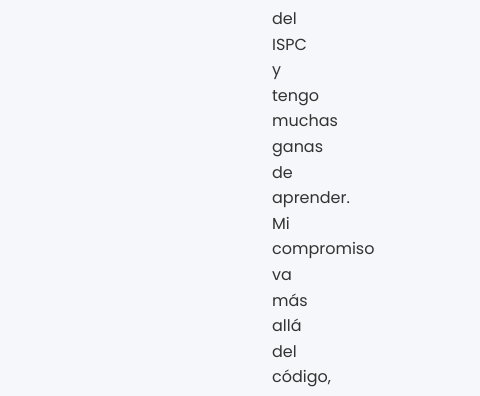
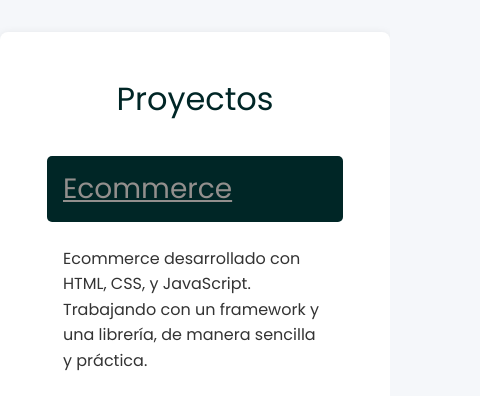
Before and after one commit to marian-casa/Portafolio, a plain HTML site: page index.html in a window 390 px wide. Shown: the part 861-1257 px from the top of the page, 480 px wide, since content can reach past the window. Drawn offline with nearby package versions, Linux system fonts and the light colour scheme.

Commit message:
responsive y mejora de estilos

```diff
--- a/index.html
+++ b/index.html
@@ -43,26 +43,26 @@
                 <i class="fa-brands fa-bootstrap"></i>
                 <p>Bootstrap</p>
             </div>
-            <div class="col">
+            <div class="col git">
                 <i class="fa-brands fa-git-alt"></i>
                 <p>Git</p>
             </div>
-            <div class="col">
+            <div class="col github">
                 <i class="fa-brands fa-github"></i>
                 <p>Github</p>
             </div>
 
-            <!-- Agrega más habilidades según sea necesario -->
+            <!-- Agregar más habilidades según sea necesario -->
         </div>
     </section>
 
     <!-- Projects Section -->
-    <section id="projects" class="seccionProyectos py-5">
+    <section id="projectos" class="seccionProyectos py-5">
         <h2 class="proyectosTitulo">Proyectos</h2>
         <div class="container">
             <div class="row">
-                <div class="col-md-6">
-                    <h3><a href="https://github.com/marian-casa/JS-ProyectoFinal-Casarino">Ecommerce</a></h3>
+                <div class="col-md-6 proyecto ecommerce">
+                    <h3 class="proyectoNombre"><a class="enlace" href="https://github.com/marian-casa/JS-ProyectoFinal-Casarino">Ecommerce</a></h3>
                     <p>Ecommerce desarrollado con HTML, CSS, y JavaScript. Trabajando con un framework y una librería, de manera sencilla y práctica.</p>
                     <p>Tecnologías:
                        <i class="fa-brands fa-html5"></i>
@@ -70,8 +70,8 @@
                        <i class="fa-brands fa-js"></i>
                     </p>
                 </div>
-                <div class="col-md-6">
-                    <h3><a href="https://github.com/marian-casa/DesarrolloWeb-PF-Casarino">Landing Page</a></h3>
+                <div class="col-md-6 proyecto">
+                    <h3 class="proyectoNombre"><a class="enlace" href="https://github.com/marian-casa/DesarrolloWeb-PF-Casarino">Landing Page</a></h3>
                     <p>Creación de un sitio web con HTML, Sass y tecnologías como Bootstrap y Animate.css, con un diseño responsive y minimalista.</p>
                     <p>Tecnologías:
                         <i class="fa-brands fa-html5"></i>
@@ -79,7 +79,7 @@
                        <i class="fa-brands fa-sass"></i>
                     </p>
                 </div>
-                <!-- Agrega más proyectos según sea necesario -->
+                <!-- Agregar más proyectos según sea necesario -->
             </div>
         </div>
     </section>
@@ -97,7 +97,7 @@
             <div class="form-group">
                 <textarea class="form-control" placeholder="Mensaje" required></textarea>
             </div>
-            <button type="submit" class="btn btn-primary">Enviar</button>
+            <button type="submit" class="enviar btn btn-primary">Enviar</button>
         </form>
     </section>
 
--- a/style.css
+++ b/style.css
@@ -22,6 +22,39 @@ body {
     padding: 2rem;
 }
 
+@media (max-width: 960px){
+    .introduccion {
+    text-align: center;
+    padding: 2rem 5rem;
+}
+
+.introduccion p{
+    padding: 1,5rem;
+}
+}
+
+@media (max-width: 768px){
+    .introduccion {
+    text-align: center;
+    padding: 1rem 5rem;
+}
+
+.introduccion p{
+    padding: 1rem;
+}
+}
+
+@media (max-width: 576px){
+    .introduccion {
+    text-align: center;
+    padding: 4rem 1rem 2rem 1rem;
+}
+
+.introduccion p{
+    padding: 1rem;
+}
+}
+
 /* Encabezado */
 .introduccion h1{
   color: #003366; /* Azul oscuro */
@@ -33,10 +66,21 @@ body {
 }
 
 .habilidades h2{
-    color: #003366;
+    color: #002626;
     margin-bottom: 3rem;
 }
 
+@media (max-width: 576px){
+  .row{
+    padding: 0rem 2rem;
+  }
+  .git{
+    margin-left: 2rem;
+  }
+  .github{
+    margin-right: 2rem;
+  }
+}
 
 /* seccion proyectos */
 .container {
@@ -52,16 +96,47 @@ body {
   background-color: #ffffff; /* Blanco */
   border-radius: 8px;
   box-shadow: 0 2px 10px rgba(0, 0, 0, 0.1);
-  padding: 20px;
+
   flex: 1;
 }
 
 .proyectosTitulo{
-    color: #003366;
+    color: #002626;
     text-align: center;
-    margin-bottom: 2rem;
+    /* margin-bottom: 2rem; */
 }
 
+
+.proyecto{
+  /* background-color: #d3d3d4; */
+  border-radius: 1rem;
+  padding: 10px;
+  margin: 0;
+}
+
+.ecommerce{
+  padding: 10px;
+}
+
+.proyecto p{
+  padding: 1rem;
+}
+.proyectoNombre {
+  background-color: #002626;
+  color: #ffffff; /* Texto blanco */
+  padding: 1rem;
+  border-radius: 5px;
+}
+
+/* Estilos de enlaces */
+.enlace {
+  color: #928f8d;
+  text-decoration: underline;
+}
+
+.enlace:hover {
+  text-decoration: none;
+}
 /* Estilos para la sección de información de contacto */
 .seccionContactos{
     background-color: #ffffff;
@@ -70,40 +145,23 @@ body {
 
 }
 
+@media (max-width: 768px) {
+  .seccionContactos{
+    padding: 3rem;
+  }
+}
+
 .contactoTitulo{
     text-align: center;
-    color: #003366;
+    color: #002626;
 }
 .contact-info {
-  background-color: #e0e7ef; /* Gris azulado */
+  background-color: #fff; /* Gris azulado */
   padding: 15px;
   border-radius: 8px;
 }
 
-/* Estilos de enlaces */
-a {
-  color: #0066cc; /* Azul standard */
-  text-decoration: none;
+.enviar{
+  background-color:#002626;
+  color: #928f8d;
 }
-
-a:hover {
-  text-decoration: none;
-}
-
-/* Encabezados de secciones */
-h3 {
-  background-color: #003366; /* Azul oscuro */
-  color: #ffffff; /* Texto blanco */
-  padding: 10px;
-  border-radius: 5px;
-}
-
-/* Listas */
-ul {
-  list-style: none;
-  padding-left: 0;
-}
-
-li {
-  margin-bottom: 10px;
-}
```
